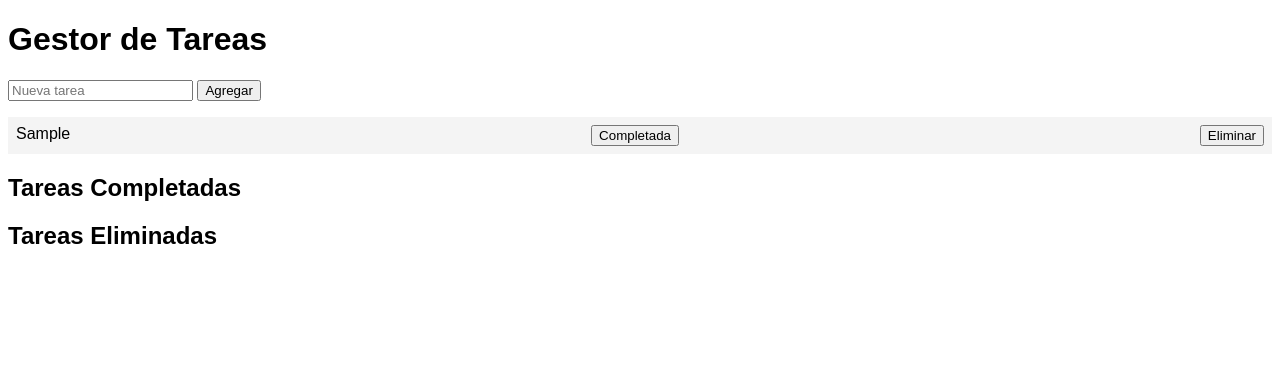
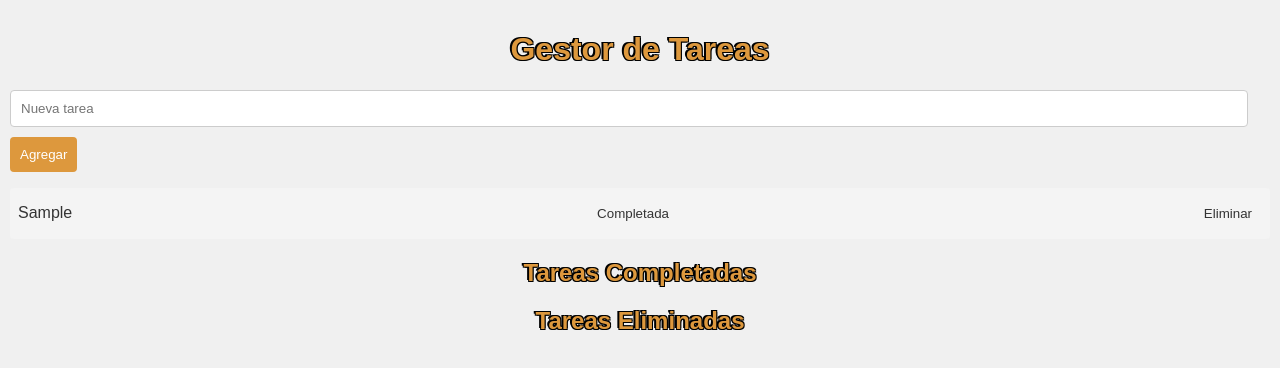
Before and after one commit to JibranMacias/Pre-Entrega-3-JavaScript-Andony-Macias-Mejia, a plain HTML site: page index.html in a window 1280 px wide. Both pictures are taken after typing "Sample" into the empty fields and a click on the button "Agregar". Drawn offline with Linux system fonts and the light colour scheme.

Commit message:
Se agregaron mas diseño a al recordatorio

```diff
--- a/index.html
+++ b/index.html
@@ -2,8 +2,11 @@
 <html lang="es">
 <head>
     <meta charset="UTF-8">
+    <link rel="stylesheet" href="/styles.css">
     <meta name="viewport" content="width=device-width, initial-scale=1.0">
     <title>Gestor de Tareas</title>
+
+
     <style>
         body {
             font-family: Arial, sans-serif;
--- /dev/null
+++ b/styles.css
@@ -0,0 +1,89 @@
+:root {
+    --primary-color: #dd983d;
+    --secondary-color: #f4f4f4;
+    --text-color: #333;
+    --completed-color: #d1ffd1;
+    --deleted-color: #ffd1d1;
+    --padding: 10px;
+    --margin: 10px;
+}
+
+body {
+    font-family: Arial, sans-serif;
+    background-color: #f0f0f0;
+    color: var(--text-color);
+    margin: 0;
+    padding: var(--padding);
+}
+
+h1, h2 {
+    color: var(--primary-color);
+    text-align: center;
+    text-shadow:
+    -2px -1px 0 #000000,
+     1px -1px 0 #000,
+    -1px  1px 0 #000,
+     1px  1px 0 #000;
+}
+
+input[type="text"] {
+    padding: var(--padding);
+    margin-bottom: var(--margin);
+    width: calc(100% - 22px);
+    border: 1px solid #ccc;
+    border-radius: 4px;
+    box-sizing: border-box;
+}
+
+button {
+    padding: var(--padding);
+    background-color: var(--primary-color);
+    color: white;
+    border: none;
+    border-radius: 4px;
+    cursor: pointer;
+}
+
+button:hover {
+    background-color: darken(var(--primary-color), 10%);
+}
+
+.task-list {
+    list-style: none;
+    padding: 0;
+}
+
+.task {
+    display: flex;
+    justify-content: space-between;
+    align-items: center;
+    padding: var(--padding);
+    background: var(--secondary-color);
+    margin-bottom: 5px;
+    border-radius: 4px;
+    transition: background 0.3s;
+}
+
+.task:hover {
+    background: lighten(var(--secondary-color), 5%);
+}
+
+.task.completed {
+    text-decoration: line-through;
+    background-color: var(--completed-color);
+}
+
+.task.deleted {
+    background-color: var(--deleted-color);
+}
+
+.task button {
+    background: transparent;
+    border: none;
+    cursor: pointer;
+    color: var(--text-color);
+}
+
+.task button:hover {
+    color: var(--primary-color);
+}
```
